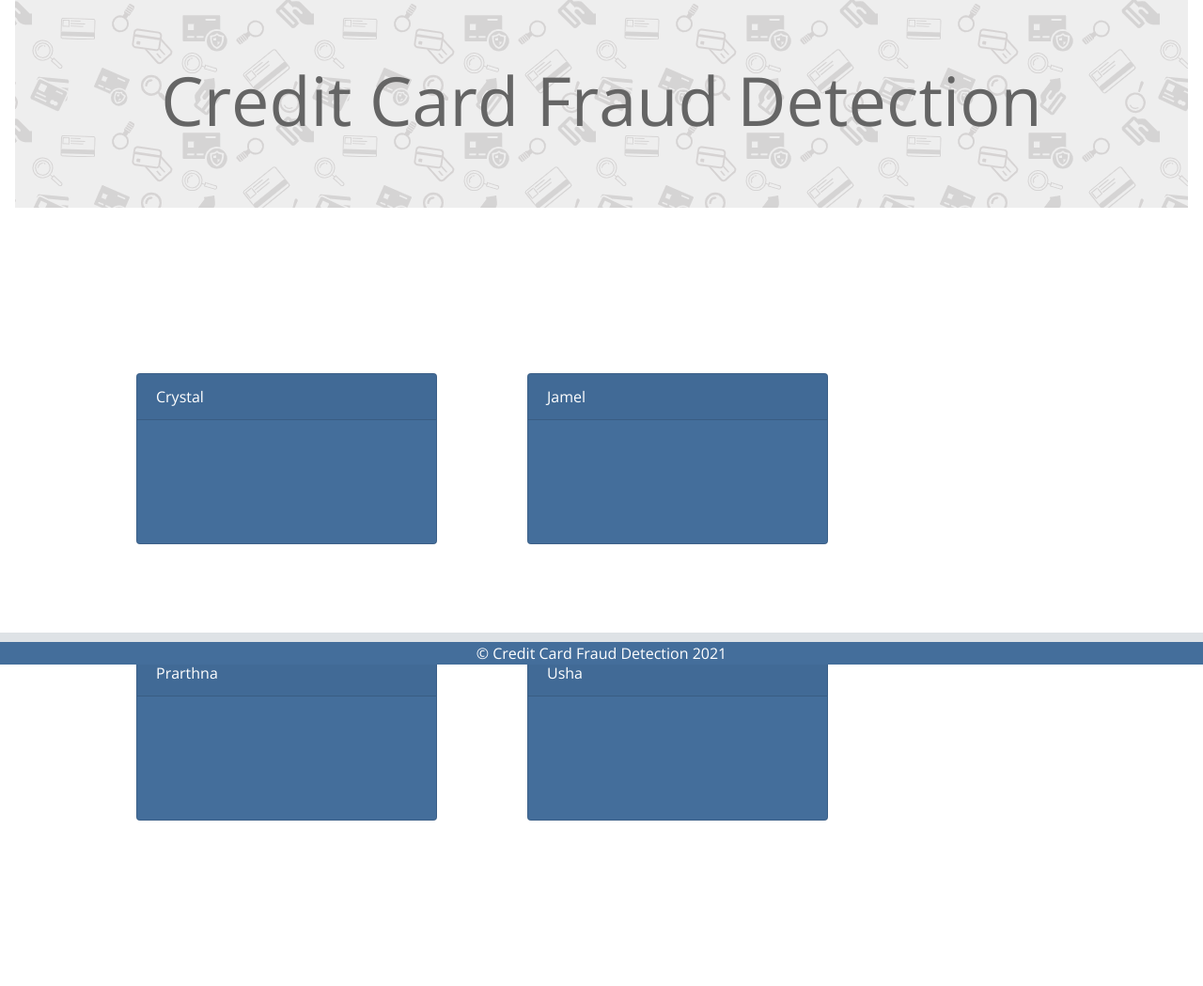
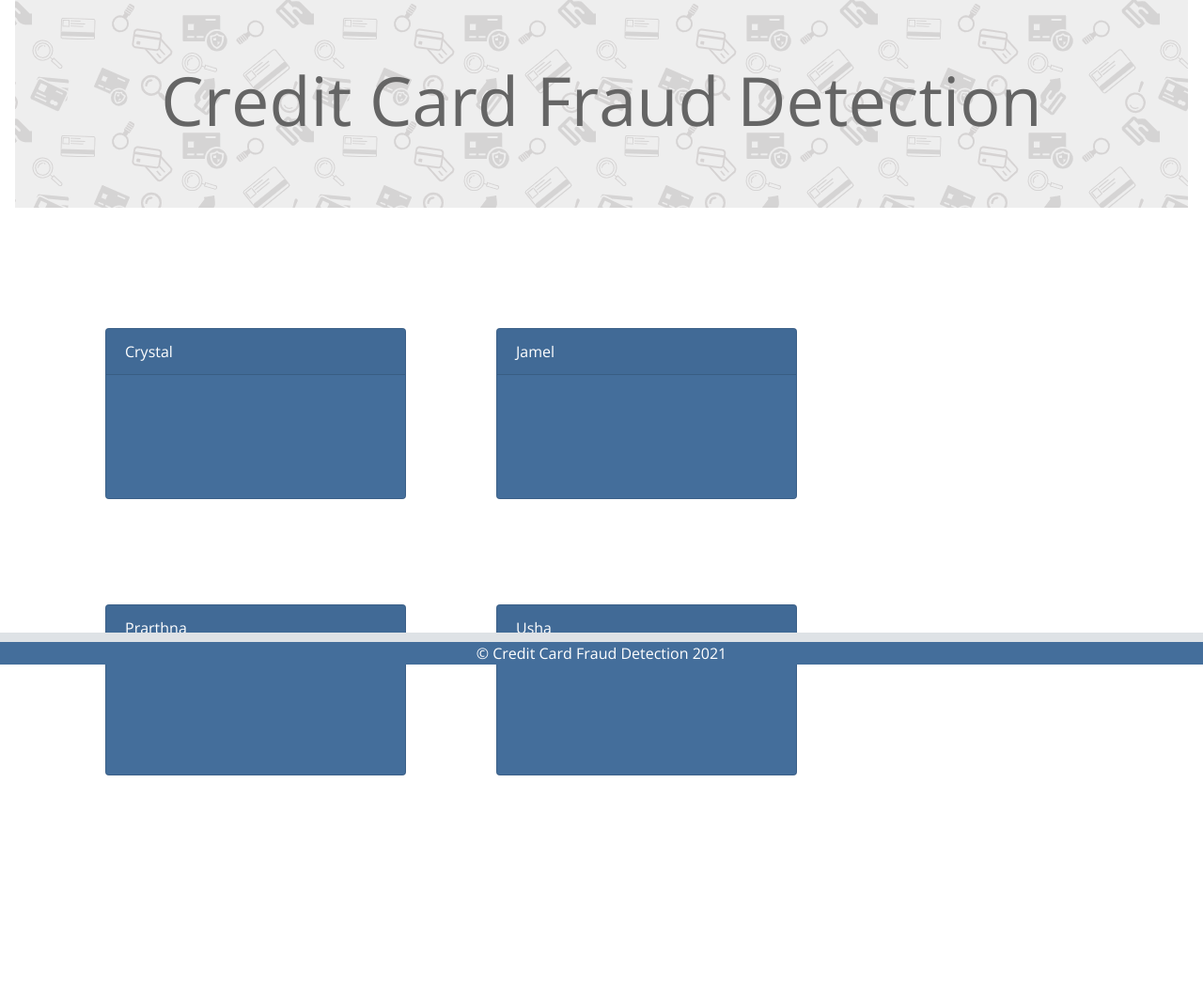
Before and after one commit to cdalsania/Credit_Card_Fraud_Detection, a Flask app: page /about in a window 1280 px wide. Shown: the part 93-1142 px from the top of the page at 94% size. After the commit the page ends 918 px from the top, so only its background shows below. Run offline with Flask 2, Linux system fonts and the light colour scheme; some libraries are stand-ins or nearby versions.

Commit message:
Removed padding

```diff
--- a/templates/about.html
+++ b/templates/about.html
@@ -27,7 +27,7 @@
         <!-- Navigation Bar -->
         <div id="nav-placeholder" pagename="#about-li"></div>
         <!-- Main Page Content -->
-        <div class="container-fluid p-5">
+        <div class="container-fluid">
             <div class="row p-5">
                 <div class="col-4-md p-5">
                     <!--  card 1 -->
```
